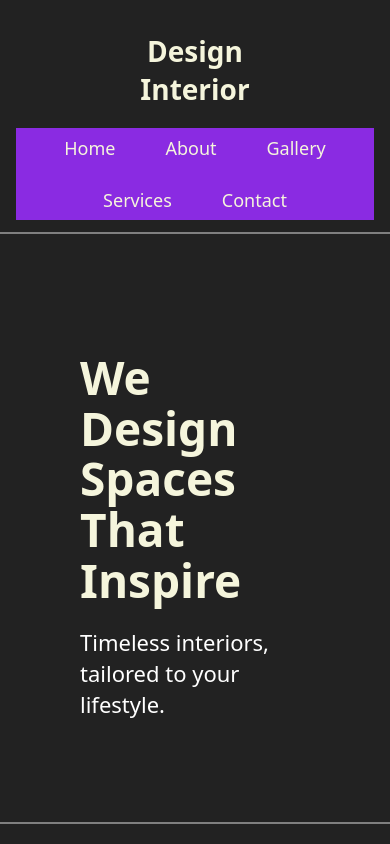
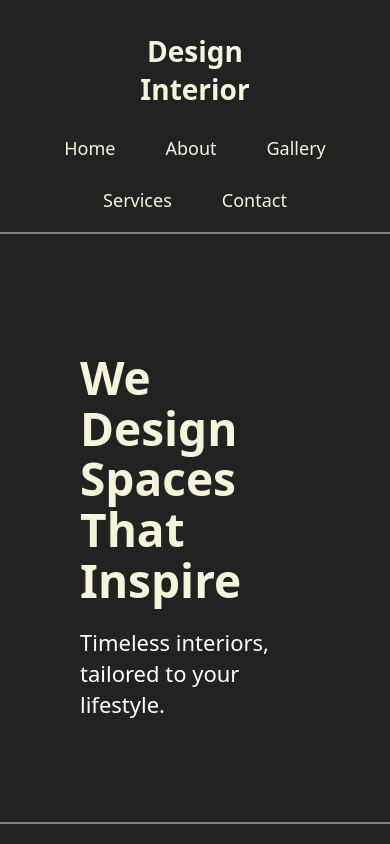
Before and after one commit to SteveNkDev17/Digital_Business-Card_IndiraD, a plain HTML site: page index.html in a window 390 px wide. Shown: the top 844 px of the page. Drawn offline with Linux system fonts and the light colour scheme.

Commit message:
Aktualisiert...

```diff
--- a/css/main.css
+++ b/css/main.css
@@ -186,7 +186,6 @@ body
 
   .nav {
     padding: 0;                   /* Innenabstand zurücknehmen */
-    background-color: blueviolet;     /* Farbe weg, Navbar dominiert */
   }
 
   .nav-list {
```
